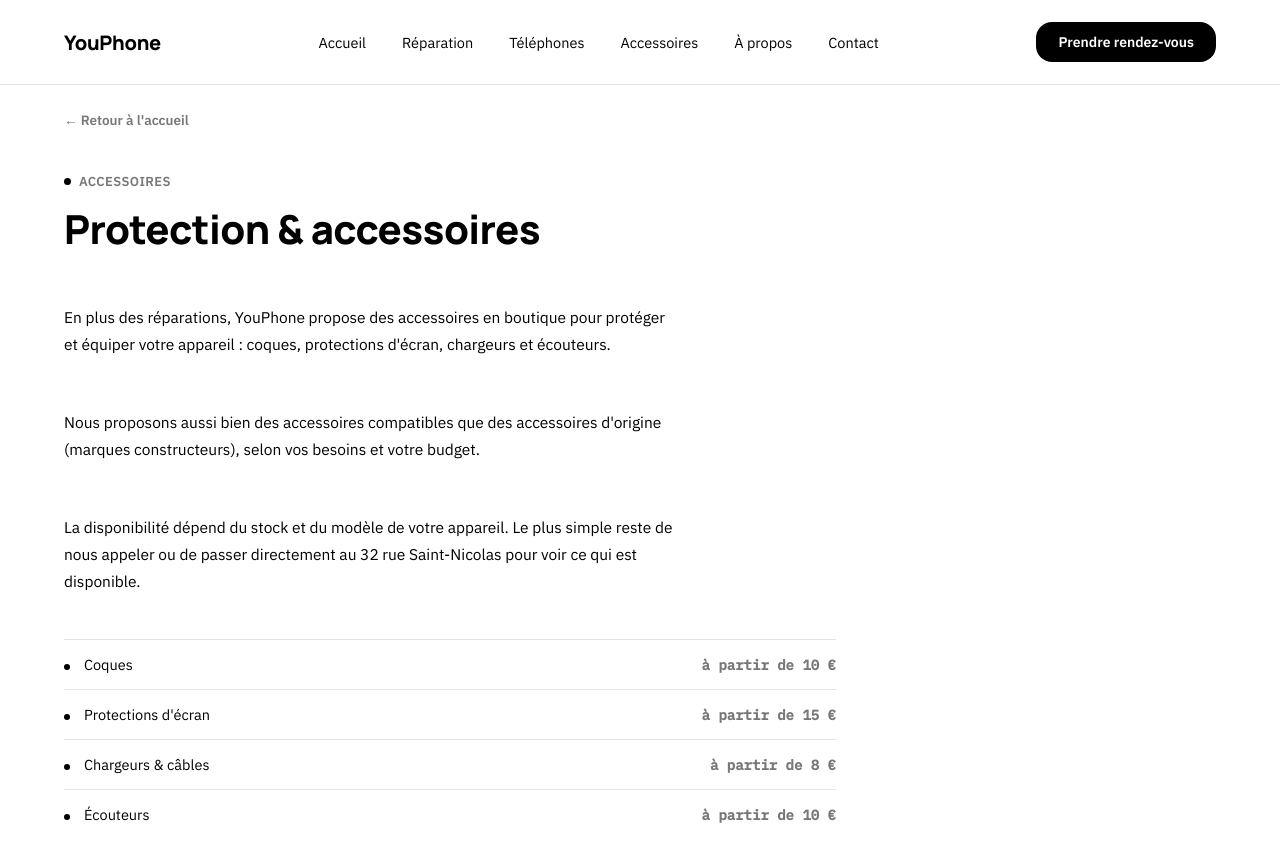
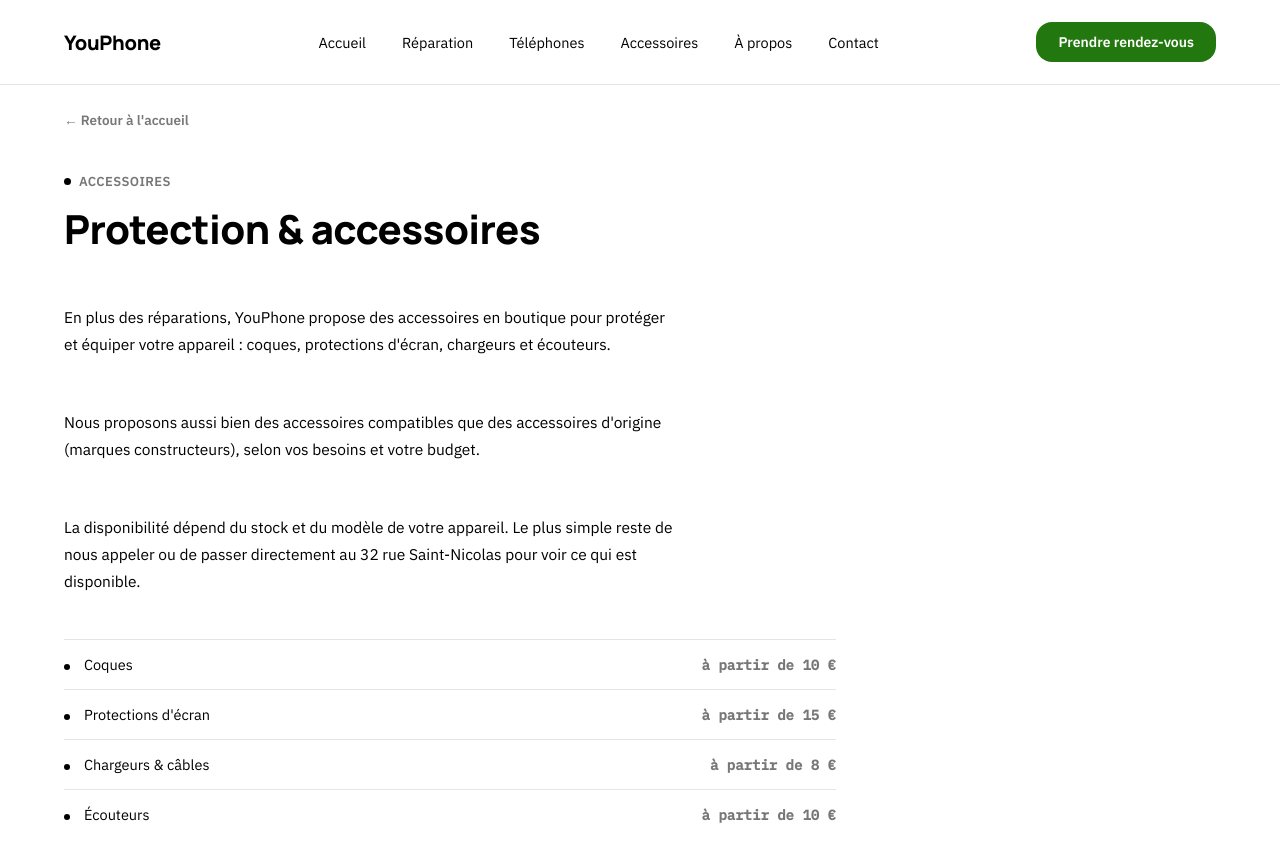
Before and after one commit to YouPhone54/youphone-site, a plain HTML site: page protection-accessoires/index.html in a window 1280 px wide. Shown: the top 842 px of the page. Drawn offline with Linux system fonts and the light colour scheme.

Commit message:
Change background color for primary and accent buttons

```diff
--- a/protection-accessoires/index.html
+++ b/protection-accessoires/index.html
@@ -26,7 +26,7 @@
   .yp-m{font-family:"IBM Plex Mono",monospace;}
 
   .btn-primary,.btn-secondary,.btn-accent{position:relative;overflow:hidden;border-radius:16px;font-size:15px;font-weight:600;display:inline-block;-webkit-tap-highlight-color:transparent;}
-  .btn-primary,.btn-accent{background:var(--ink);color:#fff;padding:15px 28px;}
+  .btn-primary,.btn-accent{background:var(--accent);color:#fff;padding:15px 28px;}
   .btn-secondary{background:#fff;color:var(--ink);border:1.5px solid var(--ink);padding:13.5px 28px;}
   .btn-primary::after,.btn-accent::after,.btn-secondary::after{content:'';position:absolute;inset:0;background:var(--ink-soft);transform:scaleX(0);transform-origin:left;transition:transform .3s ease;}
   .btn-primary span,.btn-accent span,.btn-secondary span{position:relative;z-index:1;}
```
